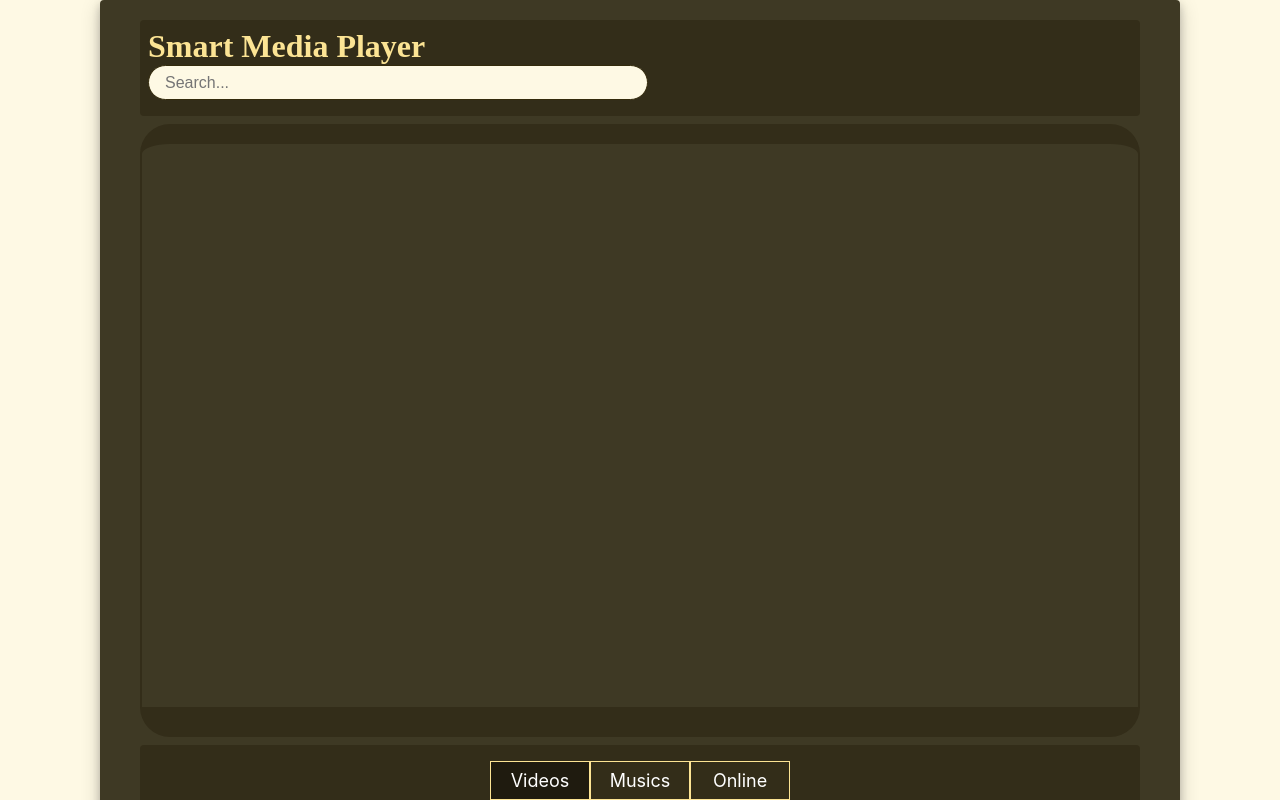
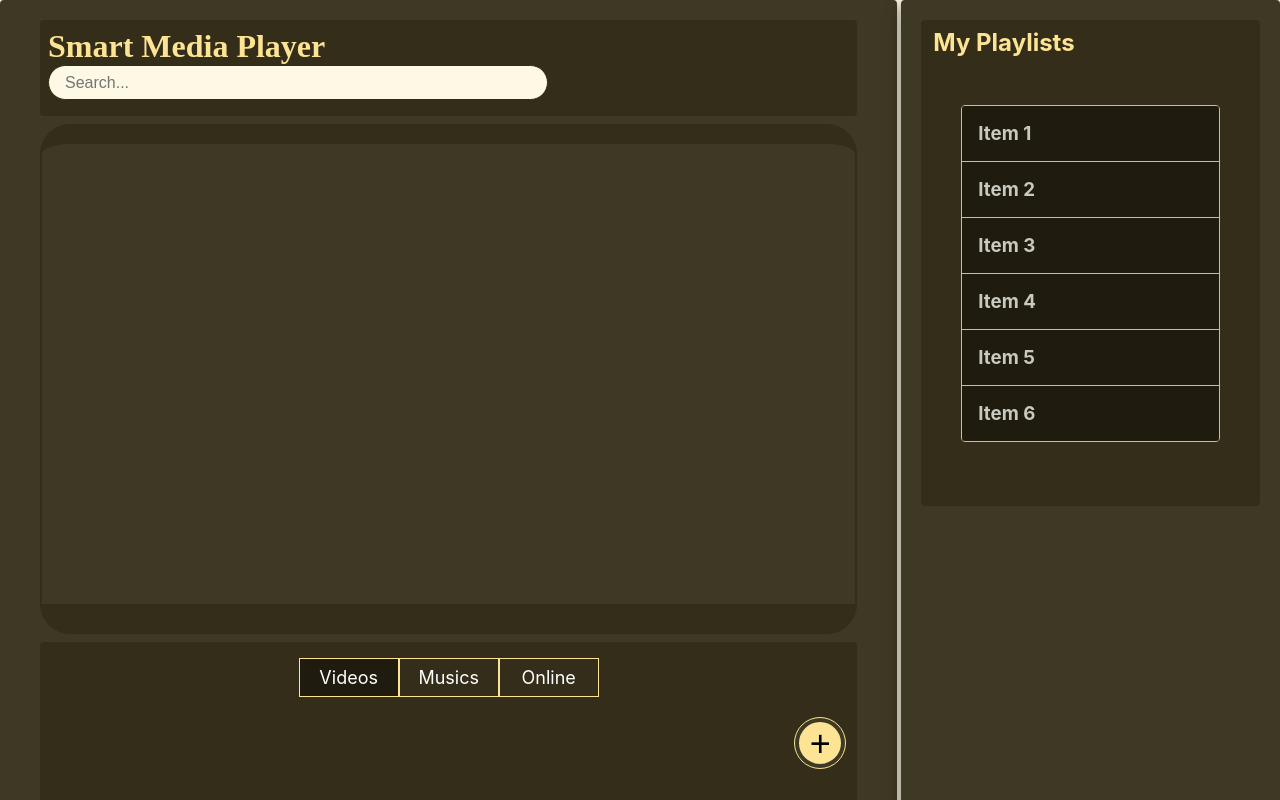
Before and after one commit to fir0j/Music-player-react-redux, a React (Create React App) app: page / in a window 1280 px wide. Shown: the top 800 px of the page. Built offline with nearby package versions, Linux system fonts and the light colour scheme.

Commit message:
added according component

```diff
--- a/src/App.css
+++ b/src/App.css
@@ -6,23 +6,13 @@
   --text: "rgb(201, 201, 193)";
   --black: "rgb(51, 45, 25)";
 }
+
+/* Global Reset style */
 * {
   box-sizing: border-box;
 }
-@media (prefers-reduced-motion: no-preference) {
-  .App-logo {
-    animation: App-logo-float infinite 3s ease-in-out;
-  }
+
+body {
+  margin: 0;
+  padding: 0;
 }
-
-@keyframes App-logo-float {
-  0% {
-    transform: translateY(0);
-  }
-  50% {
-    transform: translateY(10px);
-  }
-  100% {
-    transform: translateY(0px);
-  }
-}
--- /dev/null
+++ b/src/components/Accordion.js
@@ -0,0 +1,72 @@
+import styled, { css } from "styled-components";
+
+const Container = styled.main`
+  position: relative;
+`;
+
+const Section = styled.section`
+  position: relative;
+`;
+
+const InnerSection = styled.div`
+  position: relative;
+  max-width: 500px;
+  padding: 2rem;
+`;
+
+const AccordionContainer = styled.div``;
+
+const AccordionInner = styled.div`
+  position: relative;
+  width: 100%;
+  border: 1px solid rgba(252, 228, 148, 0.8);
+  border-radius: 4px;
+`;
+
+const AccordionItem = styled.div`
+  &:not(:last-child) {
+    border-bottom: 1px solid rgba(252, 228, 148, 0.8);
+  }
+`;
+
+const AccordionTitle = styled.h3`
+  margin: 0;
+  padding: 1rem;
+  cursor: pointer;
+  color: rgb(201, 201, 193);
+  background: rgba(0, 0, 0, 0.4);
+`;
+
+const AccordionBody = styled.div`
+  display: block;
+  position: relative;
+  padding: 0;
+  margin: 0;
+  height: 0;
+  overflow: hidden;
+  transition: height 0.3s;
+
+  ${({ active, bodyHeight }) =>
+    active &&
+    css`
+      height: ${bodyHeight}px;
+    `}
+`;
+
+const AccordionContent = styled.p`
+  margin: 0;
+  padding: 0 1rem 1rem;
+  height: auto;
+`;
+
+export {
+  Container,
+  Section,
+  InnerSection,
+  AccordionContainer,
+  AccordionInner,
+  AccordionItem,
+  AccordionTitle,
+  AccordionBody,
+  AccordionContent,
+};
--- a/src/components/Button.js
+++ b/src/components/Button.js
@@ -4,8 +4,8 @@ const UploadButton = styled.button`
   display: inline-block;
   color: smokewhite;
   font-size: 2em;
-  // margin: $({props}=> props.margin || 2em);
-  // padding: $({props}) => props.padding || 0.5em 2em;
+  margin: $({props}=> props.margin || 2em);
+  padding: $({props}) => props.padding || 0.5em 2em;
   border: 4px solid rgb(62, 57, 36);
   border-radius: 50%;
   position: absolute;
@@ -14,6 +14,7 @@ const UploadButton = styled.button`
   background-color: rgb(252, 228, 148);
   height: 50px;
   width: 50px;
+  outline: 1px solid rgb(252, 228, 148);
 `;
 
 const ControlButton = styled.button`
--- a/src/features/Player/Player.js
+++ b/src/features/Player/Player.js
@@ -1,4 +1,4 @@
-import React, { useRef } from "react";
+import React, { useState, useRef } from "react";
 import ReactPlayer from "react-player";
 import { useSelector, useDispatch } from "react-redux";
 import {
@@ -26,6 +26,17 @@ import {
 import ListItem from "../../components/ListItem";
 import Search from "../../components/Search";
 import "../Player/style.css";
+import {
+  Container,
+  Section,
+  InnerSection,
+  AccordionContainer,
+  AccordionInner,
+  AccordionItem,
+  AccordionTitle,
+  AccordionBody,
+  AccordionContent,
+} from "../../components/Accordion";
 
 function Player() {
   const url = useSelector(selectUrl);
@@ -37,6 +48,83 @@ function Player() {
   const loop = useSelector(selectLoop);
   const dispatch = useDispatch();
   const urlRef = useRef("");
+
+  // accordion start
+  const [currentAccordion, setCurrentAccordion] = useState(0);
+  const [bodyHeight, setBodyHeight] = useState(0);
+
+  const item0 = useRef(null);
+  const item1 = useRef(null);
+  const item2 = useRef(null);
+  const item3 = useRef(null);
+  const item4 = useRef(null);
+  const item5 = useRef(null);
+
+  const refs = [item0, item1, item2, item3, item4, item5];
+  // Accordion
+  const sampleAccordionData = [
+    {
+      title: "Item 1",
+      content:
+        "Lorem ipsum dolor amet gastropub church-key gentrify actually tacos. Vegan taxidermy freegan before they sold out kickstarter copper mug iceland selvage blog prism. 8-bit vice drinking vinegar stumptown locavore. Microdosing unicorn typewriter sartorial cornhole. Man bun venmo cronut wolf shaman offal truffaut. Chillwave vinyl pug distillery adaptogen man bun tofu retro hammock kogi tbh jean shorts organic. Craft beer vinyl etsy, portland microdosing chicharrones lumbersexual crucifix cronut gentrify four loko tousled fingerstache.",
+    },
+    {
+      title: "Item 2",
+      content:
+        "Slow-carb knausgaard health goth kombucha tousled four loko. Messenger bag cronut +1, four loko williamsburg you probably haven't heard of them bicycle rights taiyaki ramps squid vaporware. Green juice typewriter master cleanse distillery viral wayfarers asymmetrical quinoa health goth semiotics succulents kinfolk pork belly shaman. Cronut salvia farm-to-table kickstarter shaman cloud bread echo park.",
+    },
+    {
+      title: "Item 3",
+      content:
+        "Health goth humblebrag live-edge meggings pork belly actually ugh kombucha banh mi plaid etsy waistcoat. Hammock celiac crucifix tousled, dreamcatcher tbh truffaut direct trade cliche synth hot chicken palo santo pork belly man bun retro. Art party +1 live-edge occupy iceland selfies beard fanny pack godard 90's messenger bag. Bushwick irony umami woke. Kale chips raw denim austin, food truck flexitarian 90's deep v. Locavore green juice cold-pressed hexagon copper mug vegan sriracha man bun la croix photo booth forage. Succulents migas irony hella mumblecore keytar waistcoat aesthetic cornhole shabby chic tumblr semiotics readymade.",
+    },
+    {
+      title: "Item 4",
+      content:
+        "Tbh next level subway tile ennui cloud bread. Master cleanse vaporware food truck, authentic distillery meggings ugh activated charcoal iceland gastropub fam. Raw denim direct trade pinterest keytar fam echo park wolf four dollar toast glossier kitsch taiyaki 8-bit austin. Brunch pinterest raw denim banh mi, bushwick organic artisan synth poutine man bun scenester. Occupy chartreuse food truck banh mi affogato shaman.",
+    },
+    {
+      title: "Item 5",
+      content:
+        "Aesthetic tofu dreamcatcher lumbersexual jianbing poke PBR&B kogi heirloom. Sartorial artisan synth tacos vegan bushwick, lomo thundercats VHS disrupt bespoke scenester. Copper mug taiyaki occupy, coloring book drinking vinegar taxidermy direct trade intelligentsia quinoa raw denim succulents. Dreamcatcher copper mug fanny pack yuccie art party hoodie, ugh portland.",
+    },
+    {
+      title: "Item 6",
+      content: "Oh. You need a little dummy text for your mockup? How quaint.",
+    },
+  ];
+
+  const AccordionItems = ({
+    accordionContent,
+    refs,
+    currentAccordion,
+    setCurrentAccordion,
+    setBodyHeight,
+    bodyHeight,
+  }) =>
+    accordionContent.map(({ title, content }, i) => (
+      <AccordionItem key={`accordion-item-${i}`}>
+        <AccordionTitle
+          onClick={() => {
+            if (currentAccordion === i) {
+              setCurrentAccordion(null);
+              return;
+            }
+            setCurrentAccordion(i);
+            setBodyHeight(refs[i].current.clientHeight);
+          }}
+        >
+          {title}
+        </AccordionTitle>
+
+        <AccordionBody active={currentAccordion === i} bodyHeight={bodyHeight}>
+          <AccordionContent ref={refs[i]}>
+            <ListItem>{content}</ListItem>
+          </AccordionContent>
+        </AccordionBody>
+      </AccordionItem>
+    ));
+  //accordion end
 
   const startPlaying = () => {
     dispatch(setPlaying(true));
@@ -126,6 +214,7 @@ function Player() {
     <UploadButton>
       <label
         style={{
+          display: "inline-block",
           cursor: "pointer",
         }}
         htmlFor="file-upload"
@@ -305,6 +394,61 @@ function Player() {
           </STabs>
         </div>
       </div>
+      <div
+        style={{
+          backgroundColor: "rgb(62, 57, 36)",
+          borderRadius: "4px",
+          marginLeft: "4px",
+          boxShadow:
+            "0 4px 8px 0 rgba(0, 0, 0, 0.2), 0 6px 20px 0 rgba(0, 0, 0, 0.19)",
+        }}
+      >
+        <div
+          style={{
+            display: "flex",
+            justifyContent: "flex-start",
+            flexDirection: "column",
+            alignContent: "center",
+            backgroundColor: "rgb(51, 45, 25)",
+            borderRadius: "4px",
+            padding: "8px 8px",
+            paddingBottom: "16px",
+            margin: "20px",
+          }}
+        >
+          <div
+            style={{
+              color: "rgb(252, 228, 148)",
+              fontSize: "1.5rem",
+              fontWeight: "bolder",
+              paddingLeft: "4px",
+              paddingRight: "4px",
+            }}
+          >
+            My Playlists
+          </div>
+          <ul style={{ padding: 0 }}>
+            <Container>
+              <Section>
+                <InnerSection>
+                  <AccordionContainer>
+                    <AccordionInner>
+                      <AccordionItems
+                        accordionContent={sampleAccordionData}
+                        refs={refs}
+                        currentAccordion={currentAccordion}
+                        setCurrentAccordion={setCurrentAccordion}
+                        setBodyHeight={setBodyHeight}
+                        bodyHeight={bodyHeight}
+                      />
+                    </AccordionInner>
+                  </AccordionContainer>
+                </InnerSection>
+              </Section>
+            </Container>
+          </ul>
+        </div>
+      </div>
     </div>
   );
 }
```
